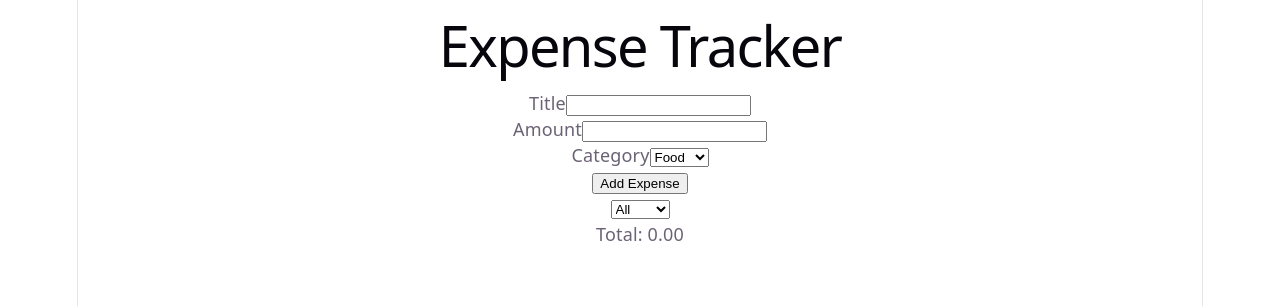
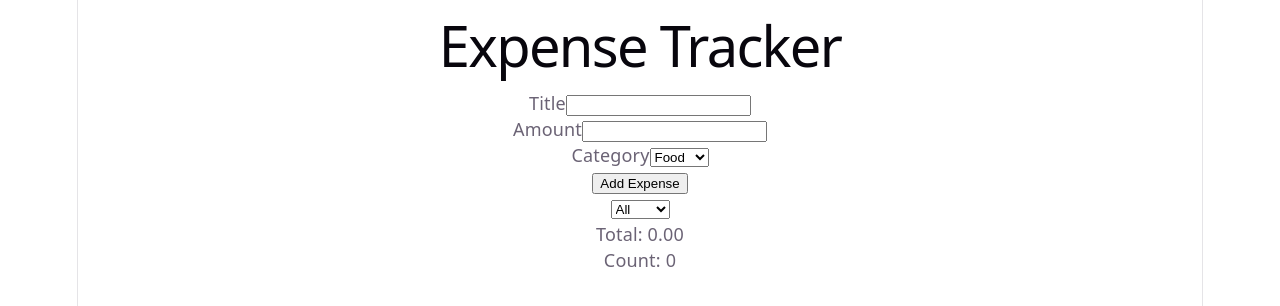
Before and after one commit to Sarcee23/expense-tracker-agentic, a React (Vite) app in the folder expense-tracker/: page / in a window 1280 px wide. Shown: the top 306 px of the page. Built offline with nearby package versions, Linux system fonts and the light colour scheme.

Commit message:
Added Visible Count Feature

```diff
--- a/expense-tracker/src/App.jsx
+++ b/expense-tracker/src/App.jsx
@@ -39,6 +39,7 @@ function App() {
         onSelectCategory={setSelectedCategory}
       />
       <p data-cy="total">Total: {total}</p>
+      <p data-cy="count">Count: {filteredExpenses.length}</p>
       <ExpenseList
         expenses={filteredExpenses}
         onDeleteExpense={handleDeleteExpense}
```
